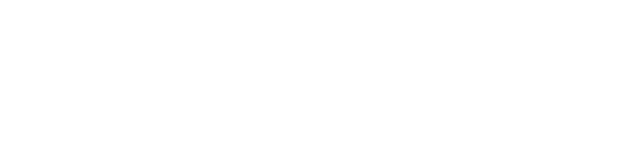
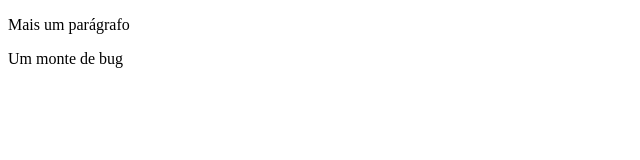
Before and after one commit to Tobitosan/tutorial_git, a plain HTML site: page index.html in a window 1280 px wide. Shown: the whole page, without its empty margins (0-640 px from the left). Drawn offline with Linux system fonts and the light colour scheme.

Commit message:
Nova demanda

```diff
--- a/index.html
+++ b/index.html
@@ -6,6 +6,7 @@
   <title>Tutorial de Git</title>
 </head>
 <body>
-
+  <p>Mais um parágrafo</p>
+  <p>Um monte de bug</p>
 </body>
 </html>
```
